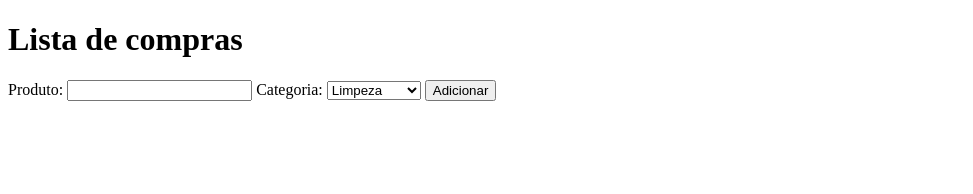
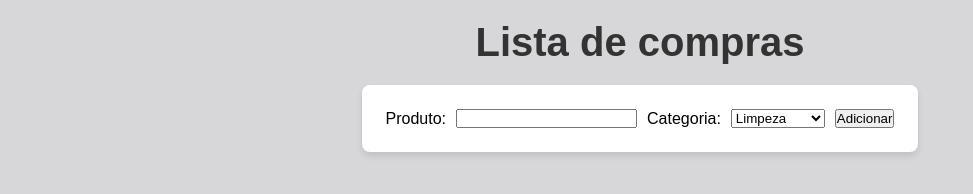
Before and after one commit to nathan-santoss/SENAC-AULAS, a plain HTML site: page Web-UC7/lista-de-compras/index.html in a window 1280 px wide. Shown: the whole page, without its empty margins (0-973 px from the left). Drawn offline with Linux system fonts and the light colour scheme.

Commit message:
:books: att

```diff
--- a/Web-UC7/lista-de-compras/index.html
+++ b/Web-UC7/lista-de-compras/index.html
@@ -6,6 +6,7 @@
     <meta name="viewport" content="width=device-width, initial-scale=1.0">
     <title>Carrinho</title>
     <script src="renderer.js" defer></script>
+    <link rel="stylesheet" href="style.css">
 </head>
 
 <body>
--- a/Web-UC7/lista-de-compras/renderer.js
+++ b/Web-UC7/lista-de-compras/renderer.js
@@ -37,5 +37,4 @@
     btn_finishItem.addEventListener('click', (event) => {
         new_item.style.textDecoration = 'line-through'
     })
-
 }
--- /dev/null
+++ b/Web-UC7/lista-de-compras/style.css
@@ -0,0 +1,35 @@
+* {
+    margin: 0;
+    padding: 0;
+    box-sizing: border-box;
+}
+
+body {
+    font-family: sans-serif;
+    background-color: #d7d7da;
+    display: flex;
+    flex-direction: column;
+    align-items: center;
+    min-height: 100vh;
+}
+
+header {
+    margin: 20px;
+    color: #333;
+}
+
+header h1 {
+    font-size: 2.5rem;
+    text-align: center;
+}
+
+nav {
+    background-color: #ffffff;
+    padding: 1.5rem;
+    border-radius: 8px;
+    box-shadow: 0 4px 6px rgba(0, 0, 0, 0.1);
+    display: flex;
+    gap: 10px;
+    align-items: center;
+    margin-bottom: 2rem;
+}
```
